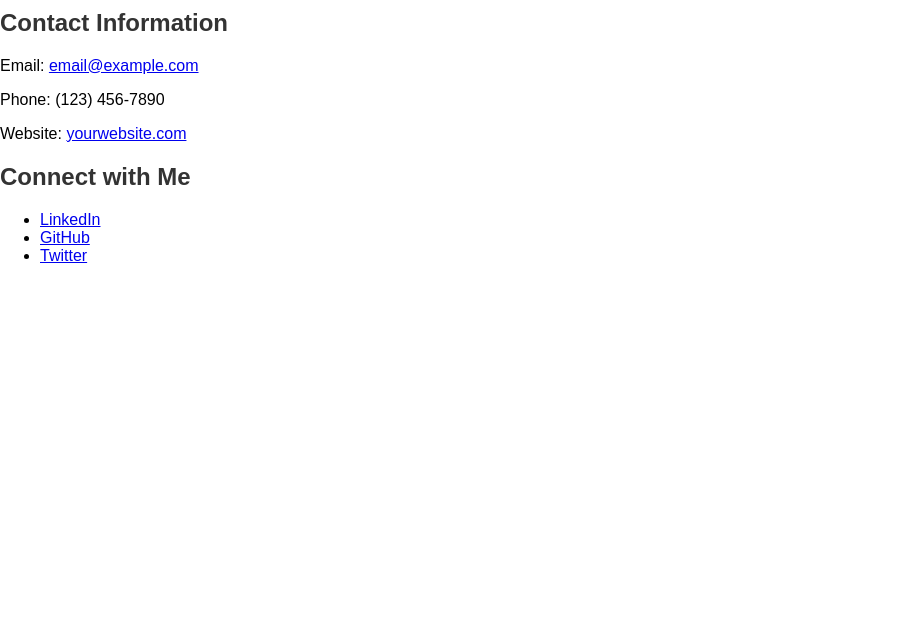
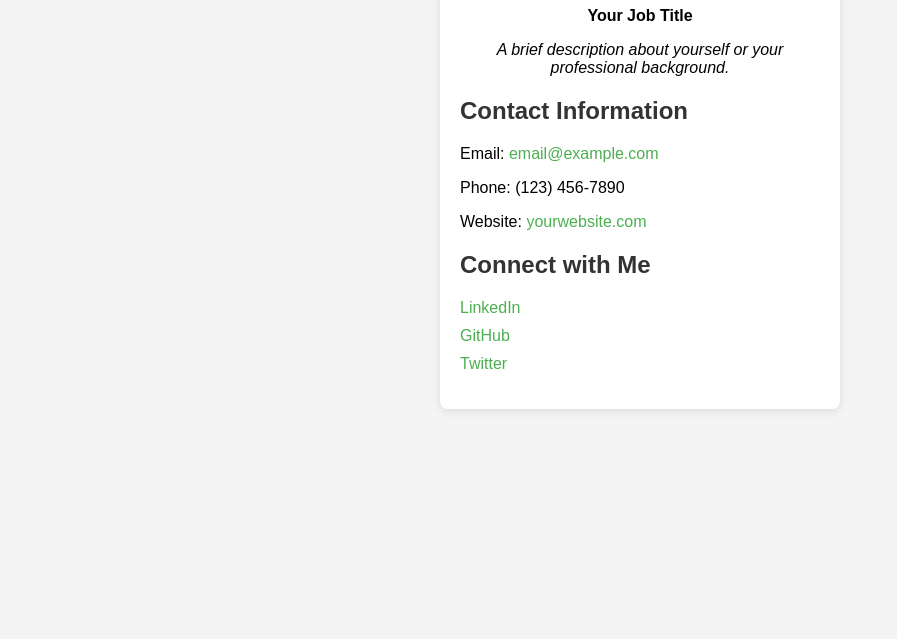
Before and after one commit to Abolfazl-rahimzadeh/Abolfazl-rahimzadeh.github.io, a plain HTML site: page index.html in a window 1280 px wide. Shown: the part 161-800 px from the top of the page, without its empty margins (0-897 px from the left). Drawn offline with Linux system fonts and the light colour scheme.

Commit message:
styles.css

```diff
--- a/assets/css/styles.css
+++ b/assets/css/styles.css
@@ -1,40 +1,63 @@
+* {
+    box-sizing: border-box;
+}
+
 body {
     font-family: Arial, sans-serif;
     margin: 0;
     padding: 0;
+    background-color: #f4f4f4;
 }
 
-header {
-    background-color: #4CAF50;
-    color: white;
+.vcard-container {
+    max-width: 400px;
+    margin: 50px auto;
+    padding: 20px;
+    background-color: white;
+    border-radius: 8px;
+    box-shadow: 0 2px 10px rgba(0, 0, 0, 0.1);
+}
+
+.profile-section {
     text-align: center;
-    padding: 20px;
 }
 
 .profile-img {
-    width: 150px;
+    width: 100px;
     height: auto;
     border-radius: 50%;
 }
 
-.container {
-    max-width: 800px;
-    margin: auto;
+.title {
+    font-weight: bold;
 }
 
-main {
-    padding: 20px;
+.description {
+    font-style: italic;
 }
 
-section {
-    margin-bottom: 40px;
+.contact-section, .social-section {
+    margin-top: 20px;
 }
 
 h2 {
     color: #333;
 }
 
-footer {
-    text-align: center;
-    margin-top: 20px;
+ul {
+    list-style-type: none;
+    padding-left: 0;
 }
+
+ul li {
+    margin-bottom: 10px;
+}
+
+a {
+    text-decoration: none;
+    color: #4CAF50; /* Change color as needed */
+}
+
+a:hover {
+    text-decoration: underline;
+}
```
